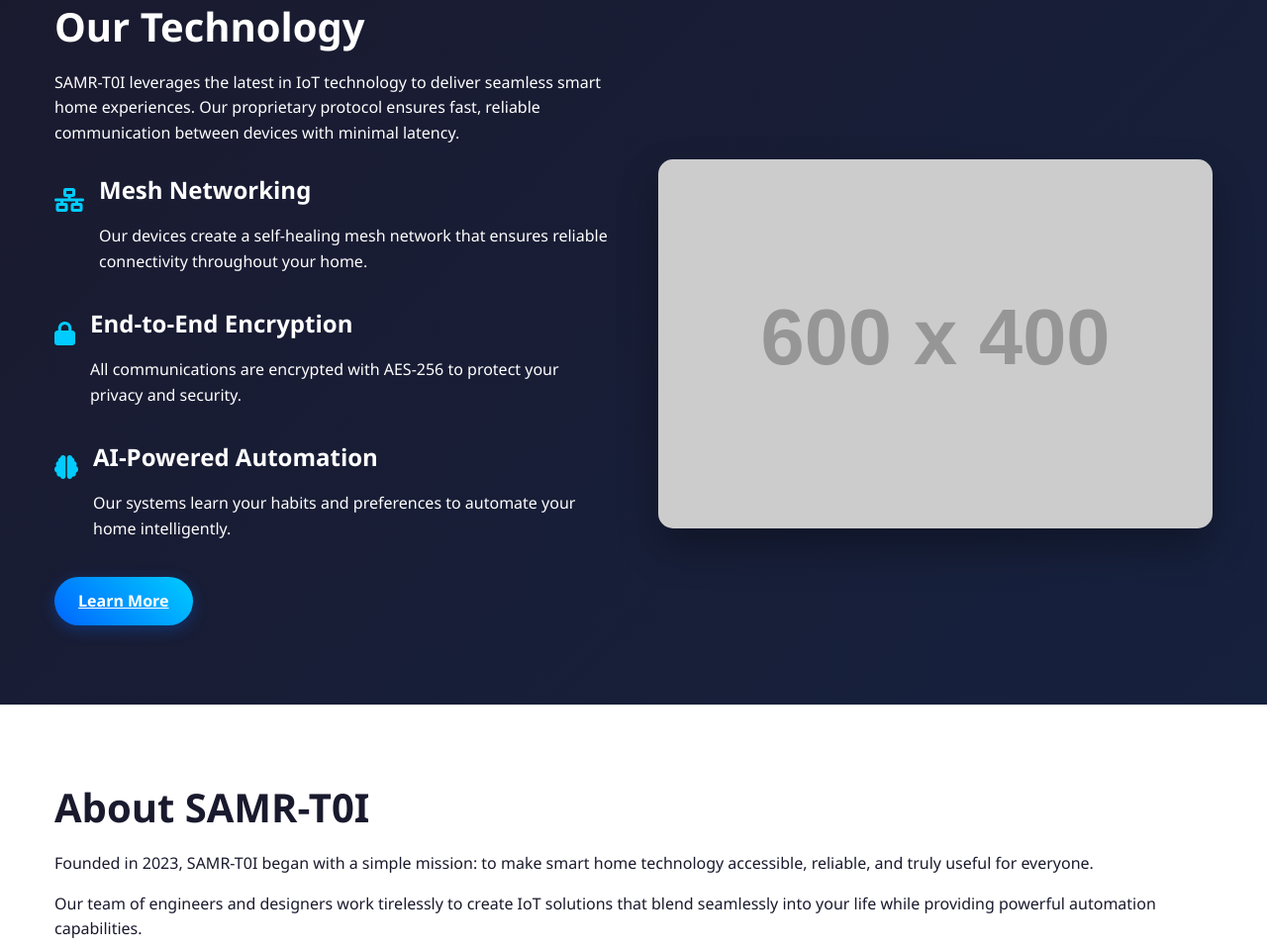
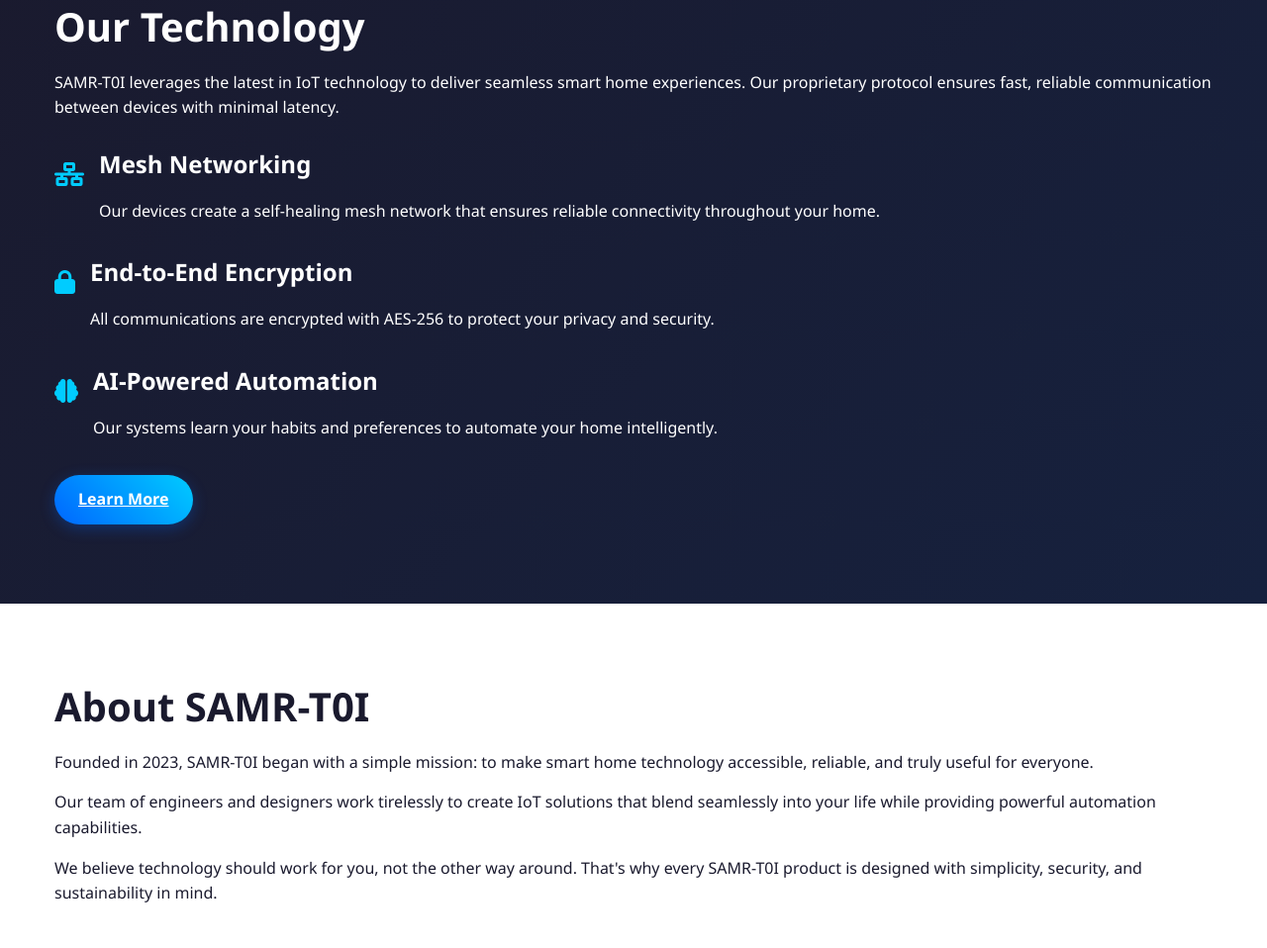
Before and after one commit to SAMR-T0I/samr-t0i-WEB, a plain HTML site: page index.html in a window 1280 px wide. Shown: the part 2530-3488 px from the top of the page at 99% size. Drawn offline with Linux system fonts and the light colour scheme; placeholder pictures from the web are drawn by us.

Commit message:
index.html

```diff
--- a/index.html
+++ b/index.html
@@ -790,10 +790,7 @@
                     </div>
                     <a href="#" class="btn">Learn More</a>
                 </div>
-                <div class="tech-image">
-                    <img src="https://via.placeholder.com/600x400" alt="SAMR-T0I Technology">
                 </div>
-            </div>
         </div>
     </section>
 
```
